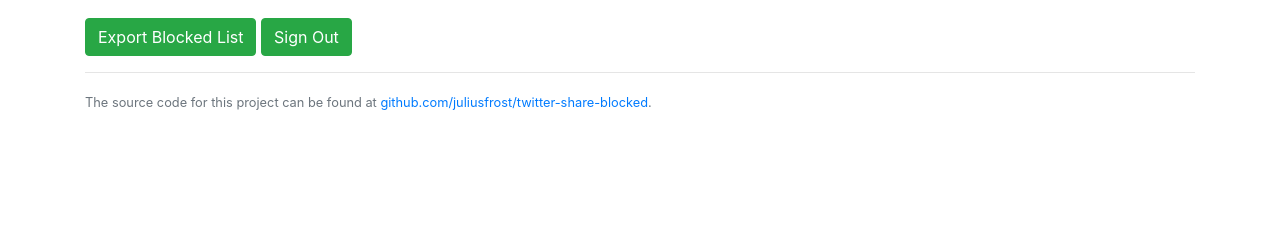
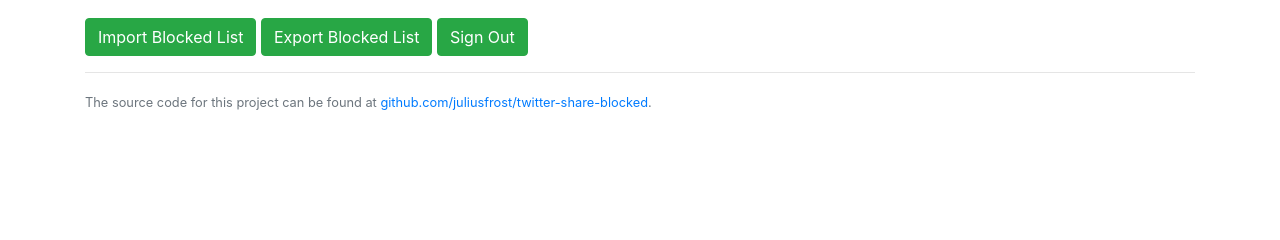
Before and after one commit to juliusfrost/share-blocked-twitter-accounts, a Flask app: template templates/welcome.html in a window 1280 px wide. Shown: the part 78-318 px from the top of the page. Run offline with Flask 2, Linux system fonts and the light colour scheme; the template is opened without the code that fills it, so the values that code supplies are empty; some libraries are stand-ins or nearby versions.

Commit message:
import button

```diff
--- a/templates/welcome.html
+++ b/templates/welcome.html
@@ -3,6 +3,7 @@
 {% block containercontent %}
 <p>Welcome, <strong>{{ name }}</strong></p>
 <p>
+    <a href="/import" class="btn btn-small btn-success">Import Blocked List</a>
     <a href="/export" class="btn btn-small btn-success">Export Blocked List</a>
     <a href="/signout" class="btn btn-small btn-success">Sign Out</a>
 </p>
```
